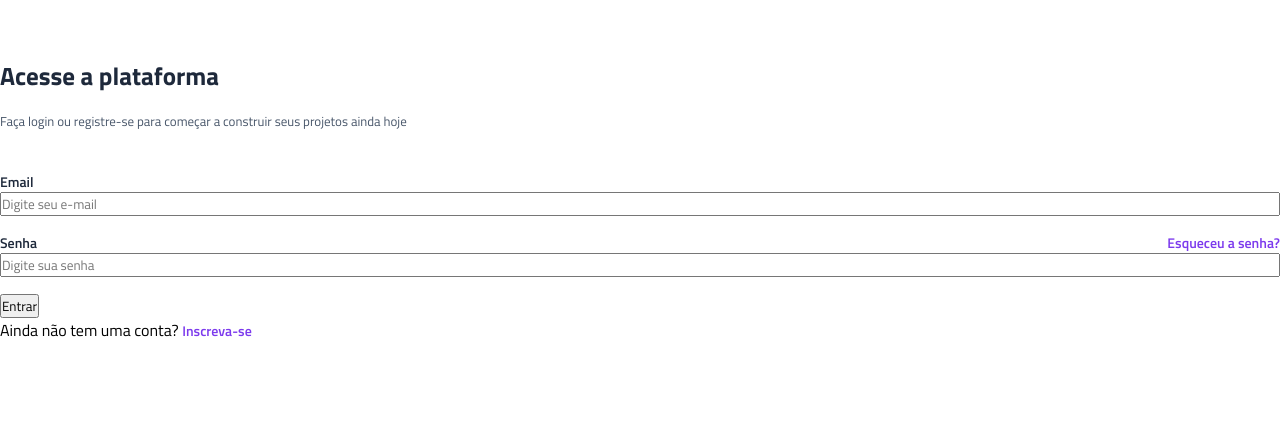
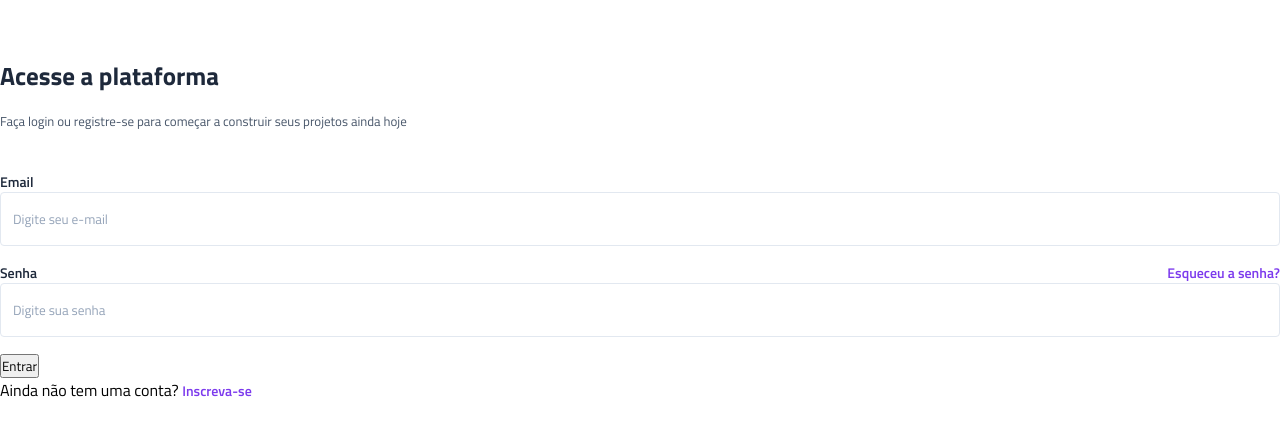
Before and after one commit to Leciane-Silva12A/Vertigo., a plain HTML site: page index.html in a window 1280 px wide. Shown: the part 136-572 px from the top of the page. Drawn offline with Linux system fonts and the light colour scheme.

Commit message:
estilização da input

```diff
--- a/style.css
+++ b/style.css
@@ -8,6 +8,8 @@
 :root{
     --gray-800: #1e293b;
     --gray-600: #475569;
+    --gray-400:#94a3b8;
+    --gray-200: #e2e8f0;
     --purple: #7c3aed;
 }
 
@@ -58,6 +60,21 @@ main{
     font-weight: 600;
 }
 
+.login input{
+    padding: 1rem 0.75rem;
+    border: 1px solid var(--gray-200);
+    border-radius: 0.25rem;
+    color: var(--gray-800);
+}
+
+.login input::placeholder{
+    color: var(--gray-400);
+}
+
+.login input:hover,
+.login input:focus{
+    outline: 1px solid var(--purple);
+}
 .login a {
     color: var(--purple);
     text-decoration: none;
```
